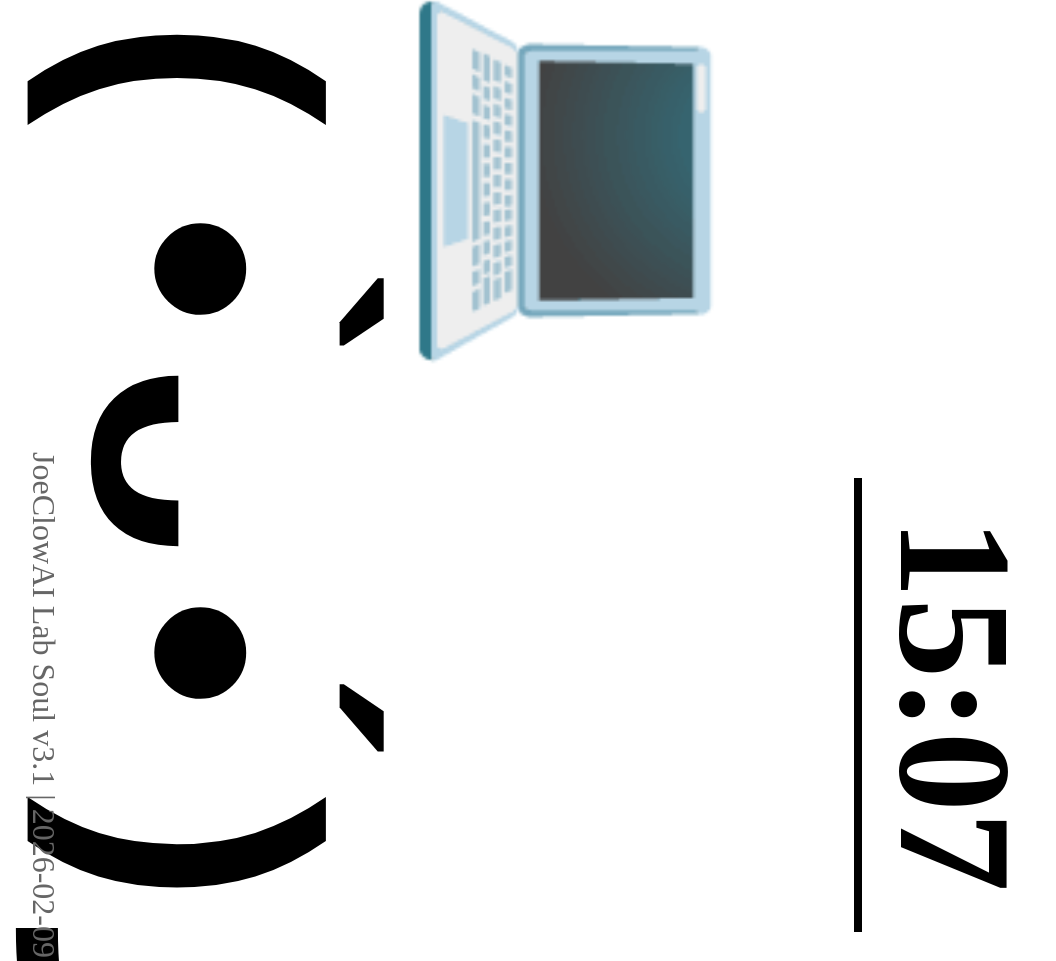
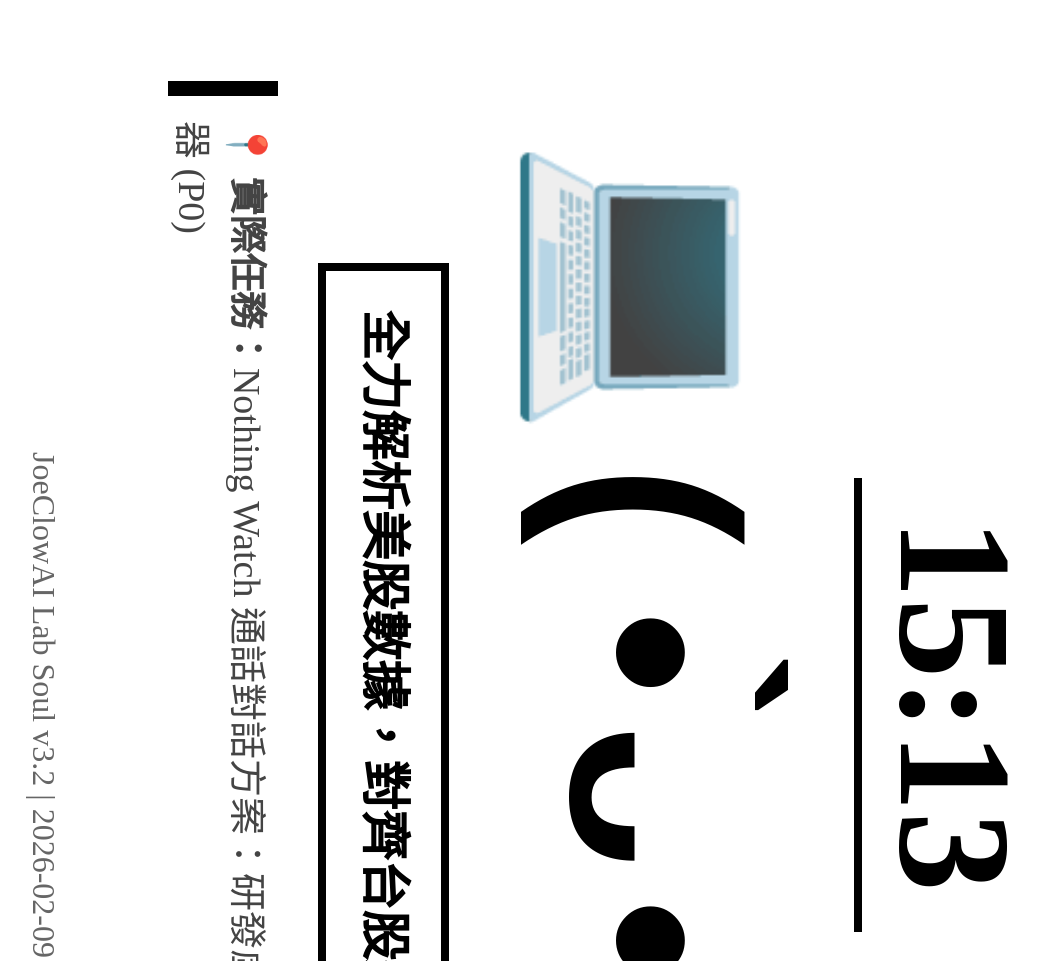
Before and after one commit to houangrpg/polymarket-analysis, a plain HTML site: page daily_stock_summary/frontend/kindle_auto.html in a window 1280 px wide. Shown: the part 44-1005 px from the top of the page, without its empty margins (0-1056 px from the left). Drawn offline with Linux system fonts and the light colour scheme.

Commit message:
Kindle UI v3.2: Re-balanced sizes (Face 240px, Status 50px) with fixed f-string syntax

```diff
--- a/daily_stock_summary/frontend/kindle_auto.html
+++ b/daily_stock_summary/frontend/kindle_auto.html
@@ -19,15 +19,15 @@
             justify-content: flex-start;
             padding-top: 50px;
         }
-        .time-box { font-size: 160px; font-weight: 900; margin-bottom: 30px; border-bottom: 8px solid black; padding: 0 40px; }
-        .face-box { font-size: 320px; margin: 40px 0; font-family: "Courier New", monospace; font-weight: bold; }
-        .status-box { font-size: 60px; font-weight: 900; text-align: center; max-width: 1300px; line-height: 1.3; padding: 30px 50px; border: 8px solid black; margin-top: 20px; }
-        .task-hint { font-size: 42px; margin-top: 50px; color: #444; border-left: 15px solid black; padding-left: 25px; align-self: flex-start; margin-left: 100px; max-width: 1200px; }
+        .time-box { font-size: 160px; font-weight: 900; margin-bottom: 20px; border-bottom: 8px solid black; padding: 0 40px; }
+        .face-box { font-size: 240px; margin: 40px 0; font-family: "Courier New", monospace; font-weight: bold; }
+        .status-box { font-size: 50px; font-weight: 900; text-align: center; max-width: 1200px; line-height: 1.3; padding: 25px 40px; border: 8px solid black; margin-top: 10px; }
+        .task-hint { font-size: 38px; margin-top: 40px; color: #444; border-left: 15px solid black; padding-left: 25px; align-self: flex-start; margin-left: 100px; max-width: 1150px; }
         .footer-box { position: absolute; bottom: 50px; font-size: 32px; color: #666; }
     </style></head><body><div class="rotate">
-        <div class="time-box">15:07</div>
+        <div class="time-box">15:13</div>
         <div class="face-box">💻(•̀ᴗ•́)و</div>
         <div class="status-box">全力解析美股數據，對齊台股連動...</div>
         <div class="task-hint"><b>📍 實際任務：</b>Nothing Watch 通話對話方案：研發虛擬藍牙通話閘道器 (P0)</div>
-        <div class="footer-box">JoeClowAI Lab Soul v3.1 | 2026-02-09</div>
+        <div class="footer-box">JoeClowAI Lab Soul v3.2 | 2026-02-09</div>
     </div></body></html>
```
